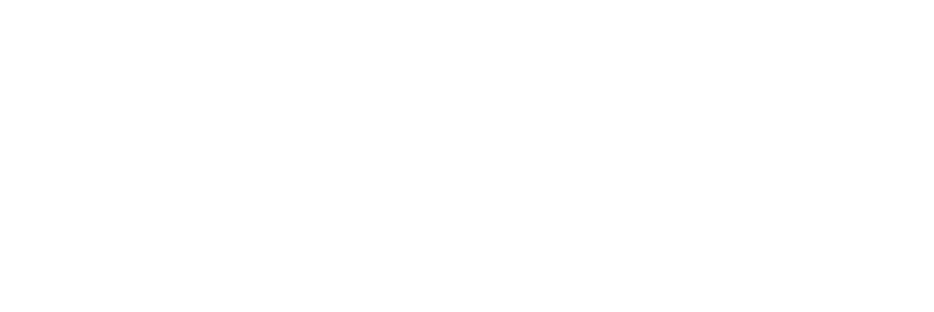
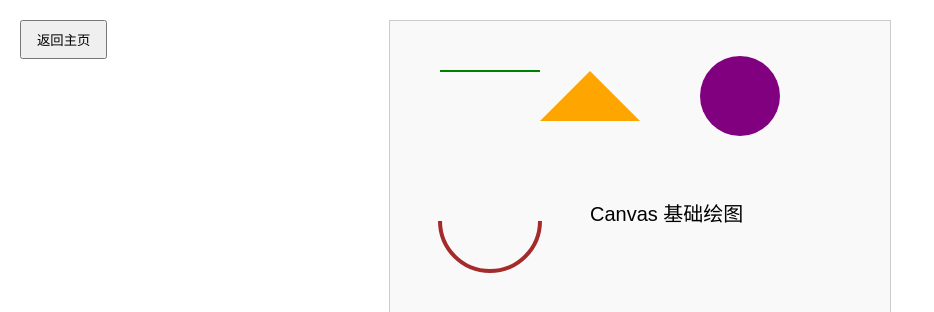
Before and after one commit to yikousu/demo-test-front, a Vue app: page /canvasDemo in a window 1280 px wide. Before the commit this address had no page. Shown: the top 312 px of the page, without its empty margins (0-934 px from the left). Built offline with nearby package versions, Linux system fonts and the light colour scheme; a small style sheet from the web is missing.

Commit message:
feat: canvas

```diff
--- a/src/router/index.js
+++ b/src/router/index.js
@@ -7,6 +7,7 @@
 import AxiosDemo from "@/views/AxiosDemo.vue";
 import FontClassIcon from "@/views/FontClassIcon.vue";
 import DirectiveDemo from "@/views/DirectiveDemo.vue";
+import CanvasDemo from "@/views/CanvasDemo.vue";
 
 const routes = [
   {
@@ -50,6 +51,11 @@
     component: DirectiveDemo,
   },
   {
+    path: "/canvasDemo",
+    name: "CanvasDemo",
+    component: CanvasDemo,
+  },
+  {
     path: "/routerDemo",
     name: "RouterDemo",
     component: () => import("@/views/RouterDemo.vue"),
--- /dev/null
+++ b/src/views/CanvasDemo.vue
@@ -0,0 +1,163 @@
+<template>
+  <div class="demo-container">
+    <button @click="goBack" class="back-button">返回主页</button>
+    <canvas ref="canvasRef" width="500" height="300" class="canvas"></canvas>
+  </div>
+</template>
+
+<script setup>
+import { useRouter } from "vue-router";
+import { onMounted, ref } from "vue";
+
+const router = useRouter();
+
+const goBack = () => {
+  router.push("/");
+};
+
+// 创建一个 ref 用于获取 canvas 元素的引用
+const canvasRef = ref(null);
+
+const drawRect = () => {
+  // 它的 .value 属性才是真正的 DOM 元素
+  const canvas = canvasRef.value;
+  //   拿到绘图上下文
+  const ctx = canvas.getContext("2d");
+
+  ctx.fillStyle = "red";
+  ctx.fillRect(0, 0, 100, 100);
+};
+
+const drawOther = () => {
+  // 它的 .value 属性才是真正的 DOM 元素
+  const canvas = canvasRef.value;
+  //   拿到绘图上下文
+  const ctx = canvas.getContext("2d");
+
+  // 1. 绘制直线
+  ctx.beginPath();
+  ctx.moveTo(50, 50); // 起点
+  ctx.lineTo(150, 50); // 终点
+  ctx.strokeStyle = "green";
+  ctx.lineWidth = 2;
+  ctx.stroke();
+
+  // 2. 绘制三角形
+  ctx.beginPath();
+  ctx.moveTo(200, 50);
+  ctx.lineTo(250, 100);
+  ctx.lineTo(150, 100);
+  ctx.closePath(); // 闭合路径
+  ctx.fillStyle = "orange";
+  ctx.fill();
+
+  // 3. 绘制圆形
+  ctx.beginPath();
+  ctx.arc(350, 75, 40, 0, Math.PI * 2); // (x, y, 半径, 起始角, 结束角)
+  ctx.fillStyle = "purple";
+  ctx.fill();
+
+  // 4. 绘制半圆
+  ctx.beginPath();
+  ctx.arc(100, 200, 50, 0, Math.PI); // PI 表示180度
+  ctx.strokeStyle = "brown";
+  ctx.lineWidth = 4;
+  ctx.stroke();
+
+  // 5. 绘制文本
+  ctx.font = "20px Arial";
+  ctx.fillStyle = "black";
+  ctx.fillText("Canvas 基础绘图", 200, 200);
+};
+const drawBall = () => {
+  // 获取 canvas DOM 元素
+  const canvas = canvasRef.value;
+  // 获取 2D 渲染上下文对象，用于绘制图形
+  const ctx = canvas.getContext("2d");
+
+  // 小球的初始位置
+  let x = 100;
+  let y = 100;
+
+  // 小球的移动速度（dx 表示 x 轴方向每帧移动的像素，dy 表示 y 轴方向）
+  let dx = 5;
+  let dy = 5;
+
+  // 小球的半径
+  const radius = 20;
+
+  // 定义绘制小球的方法
+  const drawBall = () => {
+    ctx.beginPath(); // 开始一条新路径
+    ctx.arc(x, y, radius, 0, Math.PI * 2); // 画一个圆形（小球）
+    ctx.fillStyle = "#007bff"; // 设置填充颜色
+    ctx.fill(); // 填充路径
+    ctx.closePath(); // 关闭路径
+  };
+
+  // 主绘图循环，每帧调用
+  const draw = () => {
+    // 清空画布（避免小球残影）
+    ctx.clearRect(0, 0, canvas.width, canvas.height);
+    // 绘制当前帧的小球
+    drawBall();
+
+    // 碰到左右边界就反向
+    if (x + dx > canvas.width - radius || x + dx < radius) {
+      dx = -dx;
+    }
+
+    // 碰到上下边界就反向
+    if (y + dy > canvas.height - radius || y + dy < radius) {
+      dy = -dy;
+    }
+
+    // 更新小球位置
+    x += dx;
+    y += dy;
+
+    // 递归调用 draw 实现动画效果
+    requestAnimationFrame(draw);
+  };
+
+  // 启动动画循环
+  draw();
+};
+
+onMounted(() => {
+  drawOther();
+  //   drawBall();
+  //   drawRect();
+});
+</script>
+
+<style scoped>
+.demo-container {
+  padding: 20px;
+  text-align: center;
+  height: 100vh;
+  /* 让容器占满整个视口高度 */
+  box-sizing: border-box;
+  /* 防止 padding 导致溢出 */
+  position: relative;
+  /* 为了定位返回按钮 */
+}
+
+.back-button {
+  position: absolute;
+  top: 20px;
+  left: 20px;
+  padding: 8px 15px;
+  cursor: pointer;
+}
+
+h1 {
+  margin-top: 60px;
+  /* 避免标题和返回按钮重叠 */
+}
+
+canvas {
+  border: 1px solid #ccc;
+  background-color: #f9f9f9;
+}
+</style>
--- a/src/views/HomePage.vue
+++ b/src/views/HomePage.vue
@@ -26,6 +26,9 @@
         </router-link>
         <router-link to="/routerDemo">
           <button>编程式导航</button>
+        </router-link>
+        <router-link to="/canvasDemo">
+          <button>Canvas</button>
         </router-link>
       </nav>
     </div>
```
